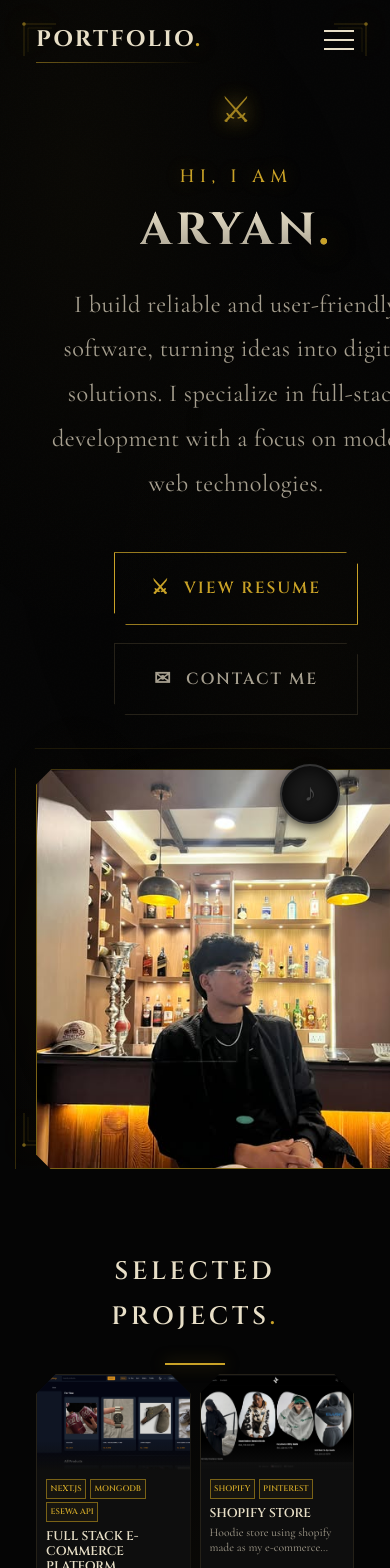
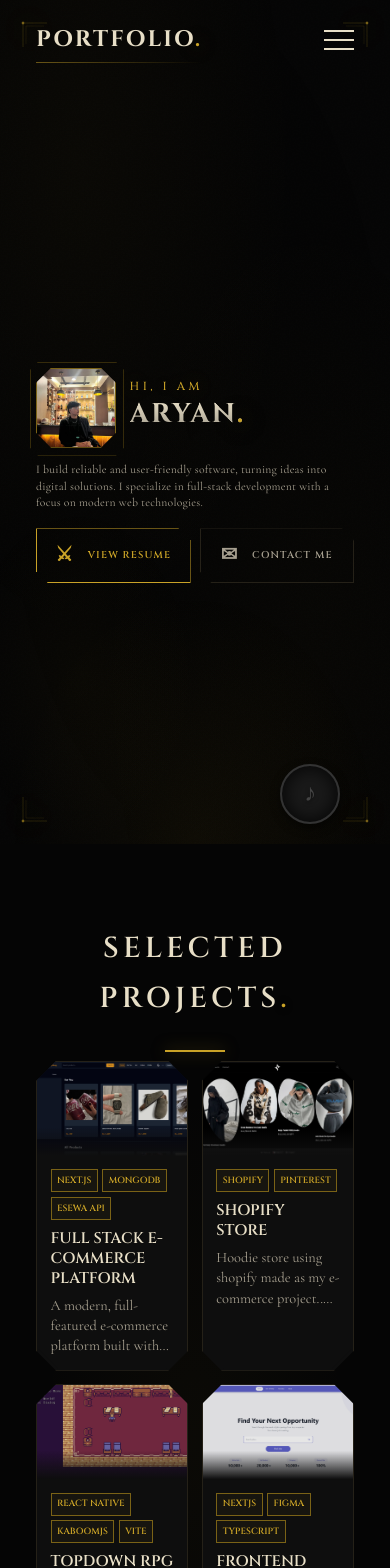
Before and after one commit to aaryanboy/Portfolio, a Next.js app in the folder website/: page / in a window 390 px wide. Shown: the top 1568 px of the page. Built offline with nearby package versions, Linux system fonts and the light colour scheme.

Commit message:
more changes

```diff
--- a/website/src/components/Hero.module.css
+++ b/website/src/components/Hero.module.css
@@ -477,25 +477,105 @@
     }
 }
 
-@media (max-width: 480px) {
+@media (max-width: 600px) {
+    .container {
+        display: grid;
+        grid-template-areas:
+            "image h2"
+            "image h1"
+            "desc desc"
+            "actions actions";
+        grid-template-columns: 80px 1fr;
+        gap: 0.25rem 0.75rem;
+        text-align: left;
+        align-items: center;
+        padding-top: 1rem;
+    }
+
+    .content {
+        display: contents;
+    }
+
+    .imageWrapper {
+        grid-area: image;
+        width: 80px;
+        height: 80px;
+        justify-self: center;
+        align-self: flex-start;
+        display: block;
+        margin-top: 0.5rem;
+    }
+
+    .image {
+        width: 80px !important;
+        height: 80px !important;
+        border-radius: 0;
+        border: 1px solid var(--accent-dim);
+        box-shadow: 0 0 15px rgba(0, 0, 0, 0.5);
+    }
+
+    .imageWrapper::before {
+        width: calc(100% + 12px);
+        height: calc(100% + 12px);
+        left: -6px;
+        top: -6px;
+        clip-path: polygon(0 8px, 8px 0, calc(100% - 8px) 0, 100% 8px, 100% calc(100% - 8px), calc(100% - 8px) 100%, 8px 100%, 0 calc(100% - 8px));
+    }
+
+    .ring,
+    .ring2,
+    .circle {
+        display: none;
+    }
+
+    .runeDecor {
+        display: none;
+    }
+
+    .subtitle {
+        grid-area: h2;
+        font-size: 0.65rem;
+        margin-bottom: 0;
+        align-self: flex-end;
+    }
+
     .title {
-        font-size: 2.5rem;
+        grid-area: h1;
+        font-size: 1.5rem;
+        align-self: flex-start;
+        margin-top: -0.15rem;
+        margin-bottom: 0;
+    }
+
+    .description {
+        grid-area: desc;
+        font-size: 0.65rem;
+        line-height: 1.4;
+        margin-top: 0.5rem;
+        margin-bottom: 0.5rem;
+        text-align: left;
+        max-width: 100%;
     }
 
     .actions {
-        flex-direction: column;
-        gap: 1rem;
+        grid-area: actions;
+        display: grid;
+        grid-template-columns: 1fr 1fr;
+        gap: 0.5rem;
+        width: 100%;
+        margin-top: 0.25rem;
     }
 
     .primaryBtn,
     .secondaryBtn {
-        width: 100%;
+        padding: 0.5rem 0.5rem;
+        font-size: 0.55rem;
         justify-content: center;
     }
 
     .cornerRune {
-        width: 40px;
-        height: 40px;
+        width: 30px;
+        height: 30px;
     }
 
     .particle {
--- a/website/src/components/Projects.module.css
+++ b/website/src/components/Projects.module.css
@@ -268,13 +268,13 @@
 
 @media (max-width: 600px) {
     .sectionTitle {
-        font-size: 1.4rem;
+        font-size: 1.6rem;
         margin-bottom: 2rem;
     }
 
     .grid {
         grid-template-columns: repeat(2, 1fr);
-        gap: 0.5rem;
+        gap: 0.75rem;
     }
 
     .card {
@@ -282,55 +282,85 @@
     }
 
     .content {
-        padding: 0.5rem;
+        padding: 0.75rem;
     }
 
     .content::before {
         display: none; /* Hide decorative line on very small cards */
     }
 
+    /* Tightly wrapped tags instead of scrolling */
     .tags {
-        gap: 0.2rem;
-        margin-bottom: 0.4rem;
+        gap: 0.25rem;
+        margin-bottom: 0.5rem;
         display: flex;
         flex-wrap: wrap;
         flex-direction: row;
     }
 
     .tags span {
-        font-size: 0.45rem;
-        padding: 0.1rem 0.2rem;
+        font-size: 0.5rem;
+        padding: 0.15rem 0.3rem;
         letter-spacing: 0;
         white-space: nowrap;
     }
 
     .content h3 {
-        font-size: 0.7rem;
-        margin-bottom: 0.2rem;
+        font-size: 0.85rem;
+        margin-bottom: 0.4rem;
         letter-spacing: 0;
-        line-height: 1.2;
+        line-height: 1.3;
     }
 
     .content p {
-        font-size: 0.65rem;
-        line-height: 1.3;
+        font-size: 0.8rem;
+        line-height: 1.4;
         display: -webkit-box;
-        -webkit-line-clamp: 2;
-        line-clamp: 2;
+        -webkit-line-clamp: 3;
+        line-clamp: 3;
         -webkit-box-orient: vertical;
         overflow: hidden;
     }
 
+    /* Icon only buttons for clean grid */
     .viewBtn,
     .liveBtn {
-        padding: 0.3rem 0.4rem;
-        font-size: 0.55rem;
+        padding: 0.6rem;
+        font-size: 0;
+        color: transparent;
+        justify-content: center;
+        align-items: center;
+        width: 100%;
+    }
+
+    .viewBtn svg,
+    .liveBtn svg {
+        margin: 0;
+        width: 18px;
+        height: 18px;
+        color: var(--background); /* Fixed to display correctly without text */
+    }
+
+    .viewBtn svg {
+        color: var(--foreground);
+    }
+
+    .viewBtn:hover svg {
+        color: var(--background);
+    }
+
+    .liveBtn svg {
+        color: var(--background);
+    }
+
+    .liveBtn:hover svg {
+        color: var(--accent);
     }
 
     .btnGroup {
-        gap: 0.25rem;
+        gap: 0.5rem;
         flex-direction: row;
-        flex-wrap: wrap;
-        justify-content: center;
+        flex-wrap: nowrap;
+        justify-content: space-between;
     }
 }
--- a/website/src/components/Skills.module.css
+++ b/website/src/components/Skills.module.css
@@ -251,44 +251,86 @@
 /* ===== RESPONSIVE ===== */
 @media (max-width: 768px) {
     .skills {
-        padding: 80px 0;
+        padding: 60px 0;
     }
 
     .sectionTitle {
-        font-size: 2rem;
+        font-size: 1.6rem;
     }
 
     .subtitle {
-        margin-bottom: 3rem;
-        font-size: 0.9rem;
+        margin-bottom: 2rem;
+        font-size: 0.75rem;
     }
 
     .categories {
-        grid-template-columns: 1fr;
-        gap: 2rem;
+        display: grid;
+        grid-template-columns: repeat(3, 1fr);
+        gap: 0.5rem;
     }
 
     .category {
-        padding: 1.5rem;
+        padding: 0.4rem;
+        clip-path: none;
+        border-radius: 4px;
+    }
+
+    .categoryHeader {
+        flex-direction: column;
+        align-items: center;
+        justify-content: center;
+        gap: 0.25rem;
+        margin-bottom: 0.5rem;
+        padding-bottom: 0.5rem;
+        border-bottom: 1px dashed var(--border);
     }
 
     .categoryIcon {
-        width: 40px;
-        height: 40px;
-        font-size: 1.4rem;
+        width: 24px;
+        height: 24px;
+        font-size: 0.8rem;
     }
 
+    .categoryHeader h3 {
+        font-size: 0.55rem;
+        letter-spacing: 0;
+        text-align: center;
+    }
+
+    .categoryLine {
+        display: none;
+    }
+
+    /* Transform the grid into a stacked flex wrap list taking 100% width of their tiny column */
     .skillGrid {
-        grid-template-columns: repeat(auto-fill, minmax(80px, 1fr));
-        gap: 0.75rem;
+        display: flex;
+        flex-wrap: wrap;
+        gap: 0.25rem;
+        justify-content: center;
+    }
+
+    .skillCard {
+        aspect-ratio: auto;
+        flex-direction: row;
+        padding: 0.2rem 0.2rem;
+        gap: 0.25rem;
+        background: rgba(201, 162, 39, 0.05);
+        border: 1px solid var(--accent-dim);
+        clip-path: none;
+        width: 100%;
+        justify-content: flex-start;
+    }
+
+    .skillCard:hover {
+        transform: translateY(-2px);
     }
 
     .skillLogo {
-        width: 36px;
-        height: 36px;
+        width: 12px;
+        height: 12px;
     }
 
     .skillName {
-        font-size: 0.65rem;
+        font-size: 0.45rem;
     }
 }
```
